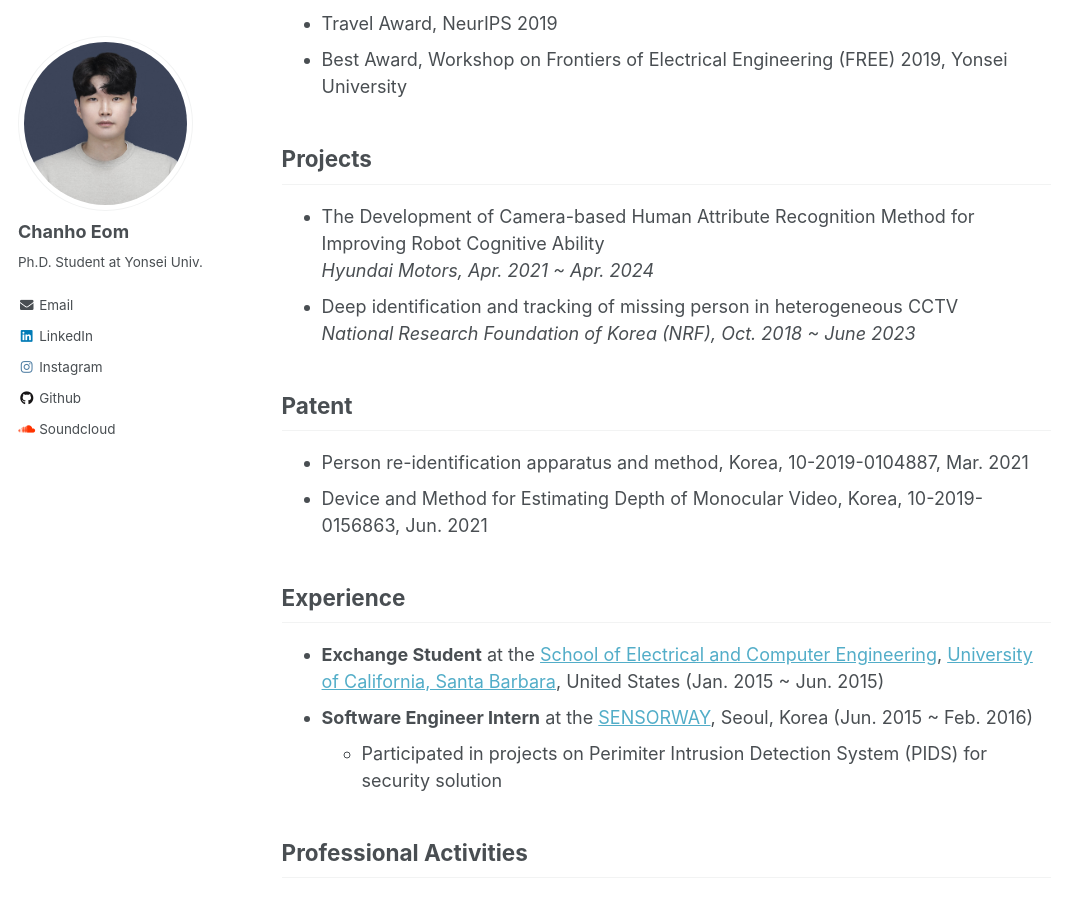
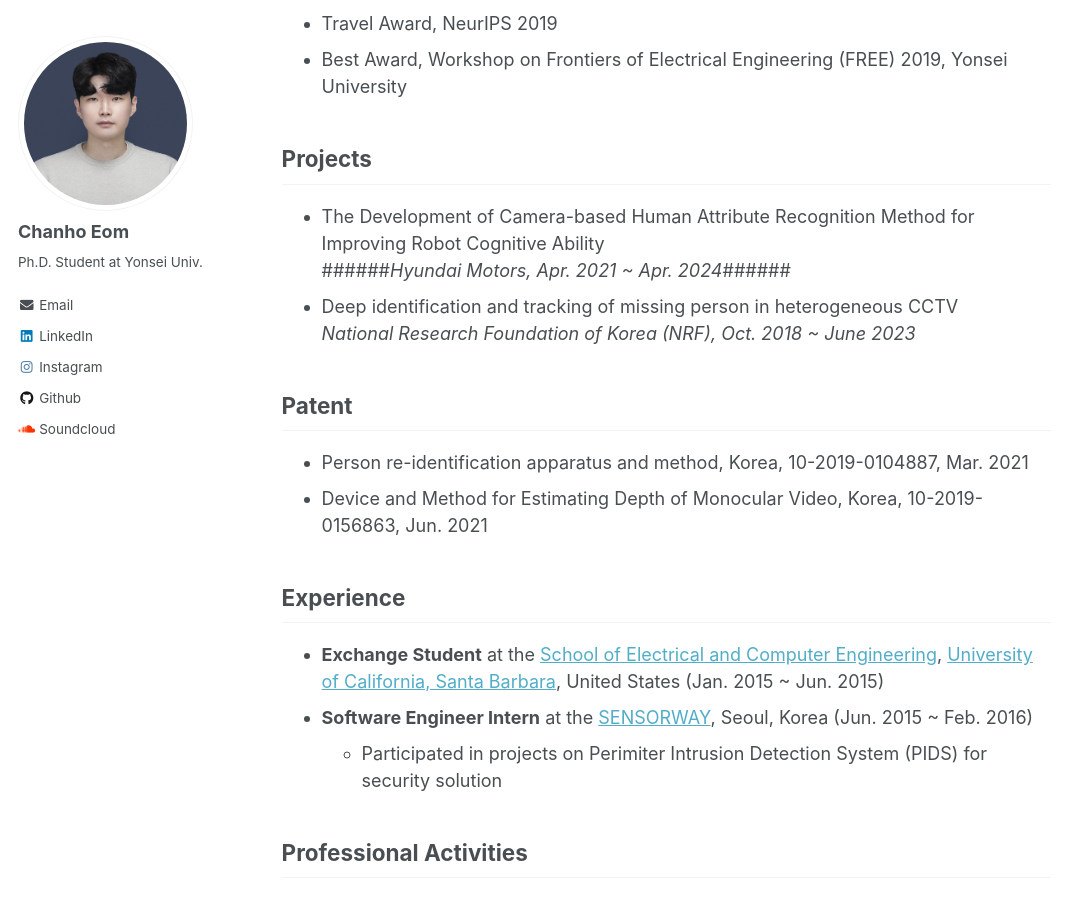
Before and after one commit to chanhoeom/chanhoEom.github.io, a Jekyll site: the page built from _pages/about.md, in a window 1280 px wide and 900 px high, scrolled down 1326 px. Shown: the whole window, without its empty margins (0-1078 px from the left). Built offline with Jekyll 4.4.1, drawn with Linux system fonts in a browser that asks for light colours.

```diff
--- a/_pages/about.md
+++ b/_pages/about.md
@@ -52,7 +52,7 @@ Chanho Eom, Hyunjong Park, and Bumsub Ham
 
 ## Projects
 * The Development of Camera-based Human Attribute Recognition Method for Improving Robot Cognitive Ability
-*Hyundai Motors, Apr. 2021 ~ Apr. 2024*
+######*Hyundai Motors, Apr. 2021 ~ Apr. 2024*######
 * Deep identification and tracking of missing person in heterogeneous CCTV
 *National Research Foundation of Korea (NRF), Oct. 2018 ~ June 2023*
 
```
